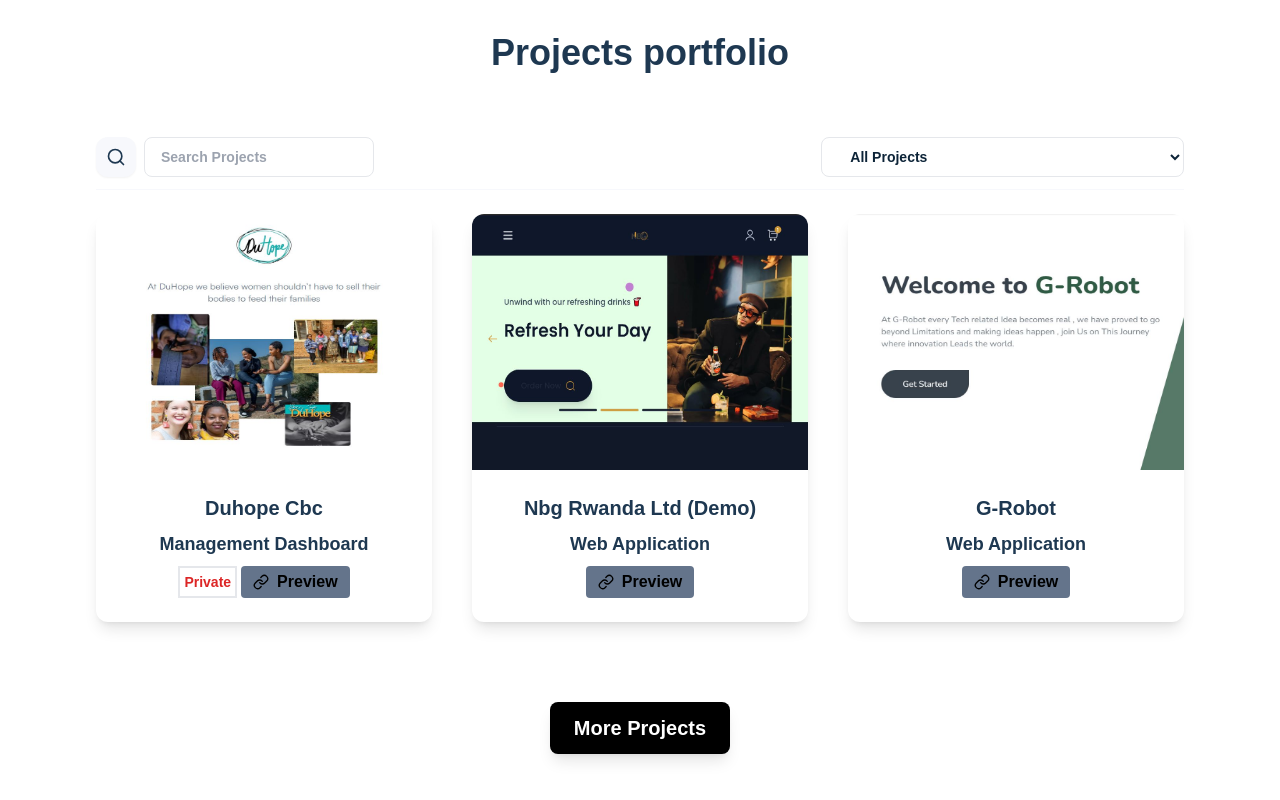
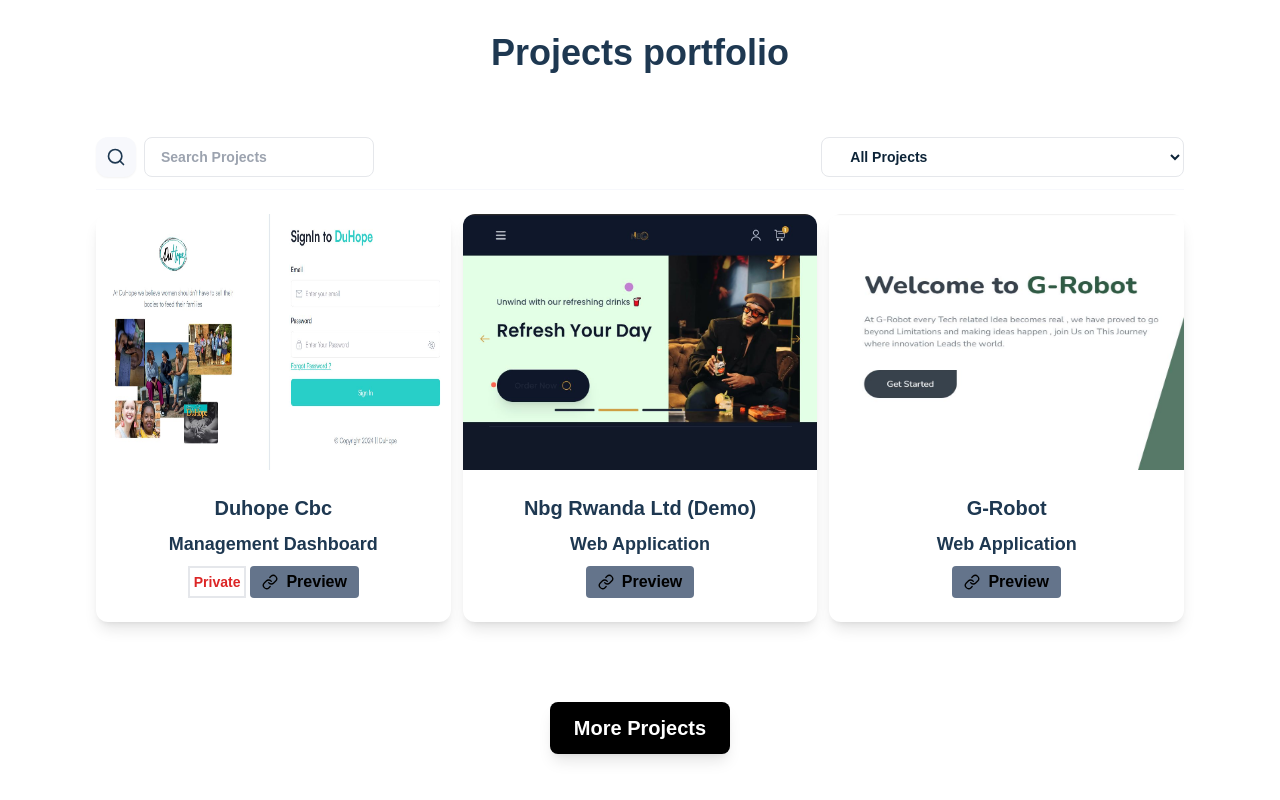
Before and after one commit to Niyonyungu/Personal-Website, a React (Vite) app: page / in a window 1280 px wide. Shown: the part 668-1468 px from the top of the page. Built offline with nearby package versions, Linux system fonts and the light colour scheme.

Commit message:
gap between projects

```diff
--- a/src/components/projects/ProjectsGrid.jsx
+++ b/src/components/projects/ProjectsGrid.jsx
@@ -89,7 +89,7 @@
 				</div>
 			</div>
 
-			<div className="grid grid-cols-1 sm:grid-cols-2 lg:grid-cols-3 mt-6 sm:gap-10">
+			<div className="grid grid-cols-1 sm:grid-cols-2 lg:grid-cols-3 mt-6 sm:gap-3">
 				{displayedProjects?.map((project) => (
 					<ProjectSingle
 						title={project.title}
--- a/src/data/projects.js
+++ b/src/data/projects.js
@@ -8,6 +8,7 @@
 import spg from "../images/spg.jpg"
 import hld from "../images/Holiday.jpg"
 import choice from "../images/SideViewBig.jpg"
+import duhopepic from "../images/duhopepic.jpg"
 
 export const projectsData = [
 
@@ -17,7 +18,7 @@
 		category: 'Management Dashboard',
 		livelink: 'https://duhope.org/',
 		isPrivate: true,
-		img: teambelay,
+		img: duhopepic,
 	},
 	{
 		id: 2,
```
Also changed, not shown: src/images/duhopepic.jpg (added).
